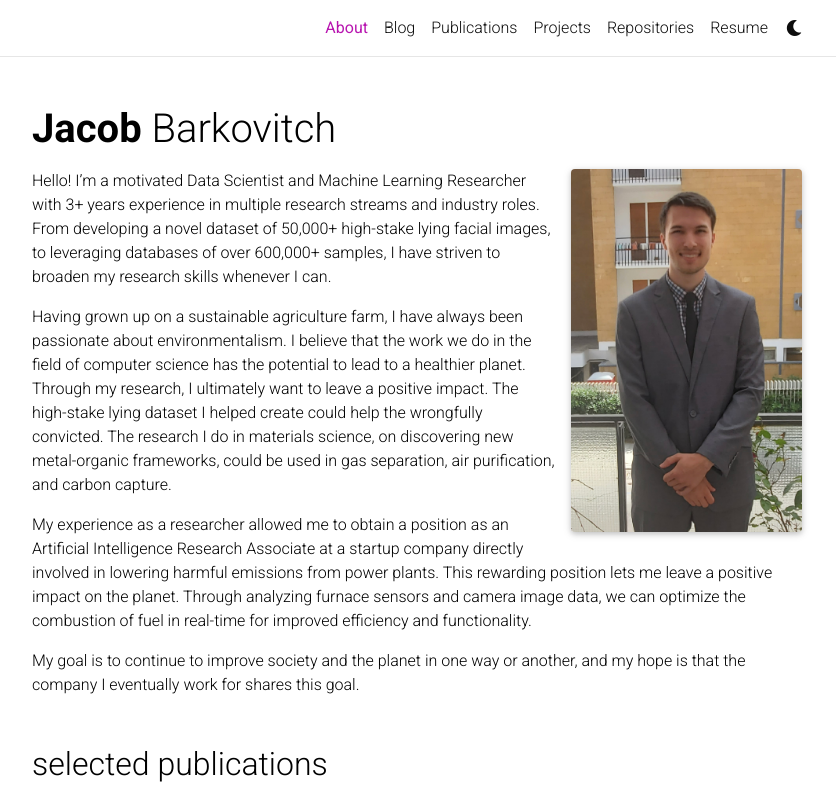
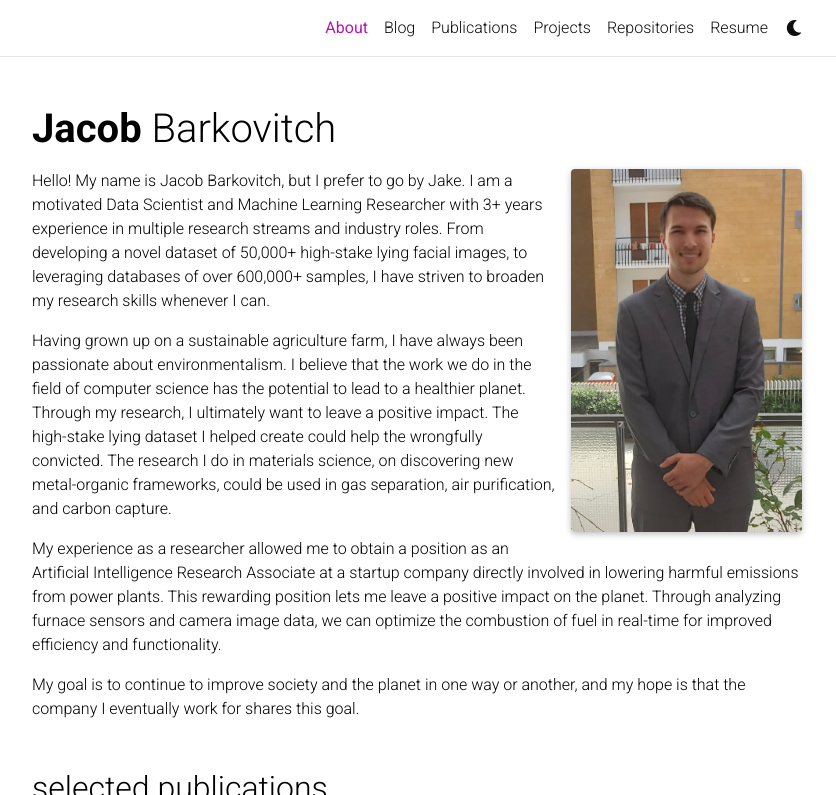
Before and after one commit to jakebarkovitch/jakebarkovitch.github.io, a Jekyll site: the page built from _pages/about.md, in a window 1280 px wide and 1189 px high, cut to the strip 0-795 px from the top of the window. Shown: the whole strip, without its empty margins (223-1059 px from the left). Built offline with Jekyll 4.4.1, drawn with Linux system fonts in a browser that asks for light colours; full-size pictures stand in for the smaller copies a plugin makes; comment, search, counter and statistics services are not loaded; a style sheet for code colours, icons or effects is not loaded.

Commit message:
Update about.md

```diff
--- a/_pages/about.md
+++ b/_pages/about.md
@@ -14,7 +14,7 @@
 social: true  # includes social icons at the bottom of the page
 ---
 
-Hello! I'm a motivated Data Scientist and Machine Learning Researcher with 3+ years experience in multiple research streams and industry roles. From developing a novel dataset of 50,000+ high-stake lying facial images, to leveraging databases of over 600,000+ samples, I have striven to broaden my research skills whenever I can.
+Hello! My name is Jacob Barkovitch, but I prefer to go by Jake. I am a motivated Data Scientist and Machine Learning Researcher with 3+ years experience in multiple research streams and industry roles. From developing a novel dataset of 50,000+ high-stake lying facial images, to leveraging databases of over 600,000+ samples, I have striven to broaden my research skills whenever I can.
 
 Having grown up on a sustainable agriculture farm, I have always been passionate about environmentalism. I believe that the work we do in the field of computer science has the potential to lead to a healthier planet. Through my research, I ultimately want to leave a positive impact. The high-stake lying dataset I helped create could help the wrongfully convicted. The research I do in materials science, on discovering new metal-organic frameworks, could be used in gas separation, air purification, and carbon capture.
 
```
